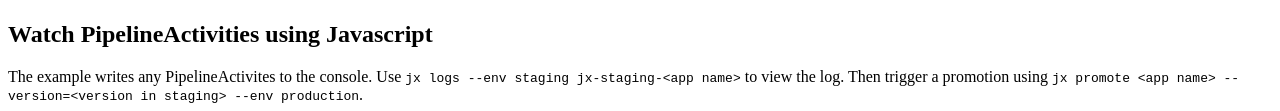
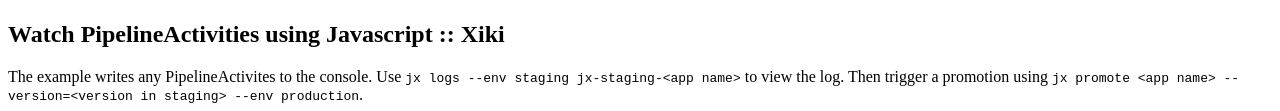
Before and after one commit to ajdelaguila/xikitest, a website: page index.html in a window 1280 px wide. Shown: the part 311-422 px from the top of the page. Drawn offline with Linux system fonts and the light colour scheme.

Commit message:
Changed index for testing

```diff
--- a/index.html
+++ b/index.html
@@ -2,7 +2,7 @@
 <html>
 	<body>
 		<img border="0" src="https://jenkins-x.io/images/logo.png" width="300" height="300" />
-		<h2>Watch PipelineActivities using Javascript</h2>
+		<h2>Watch PipelineActivities using Javascript :: Xiki</h2>
 		<p>
 			The example writes any PipelineActivites to the console. Use
 			<code>jx logs --env staging jx-staging-&lt;app name&gt;</code> to view the log. Then trigger a promotion
```
